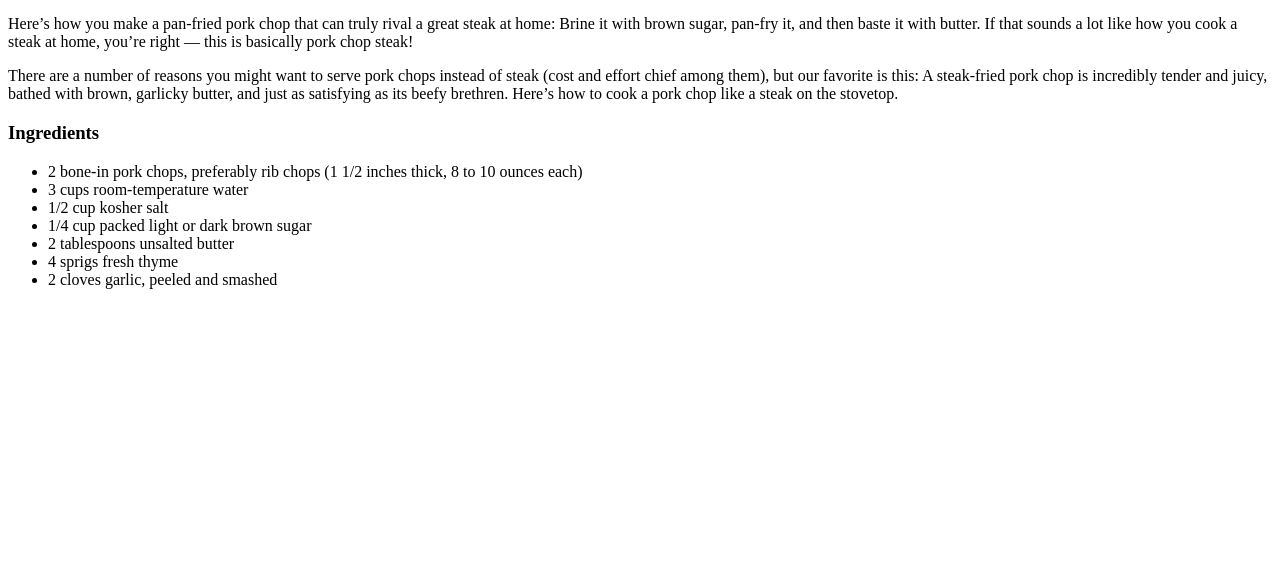
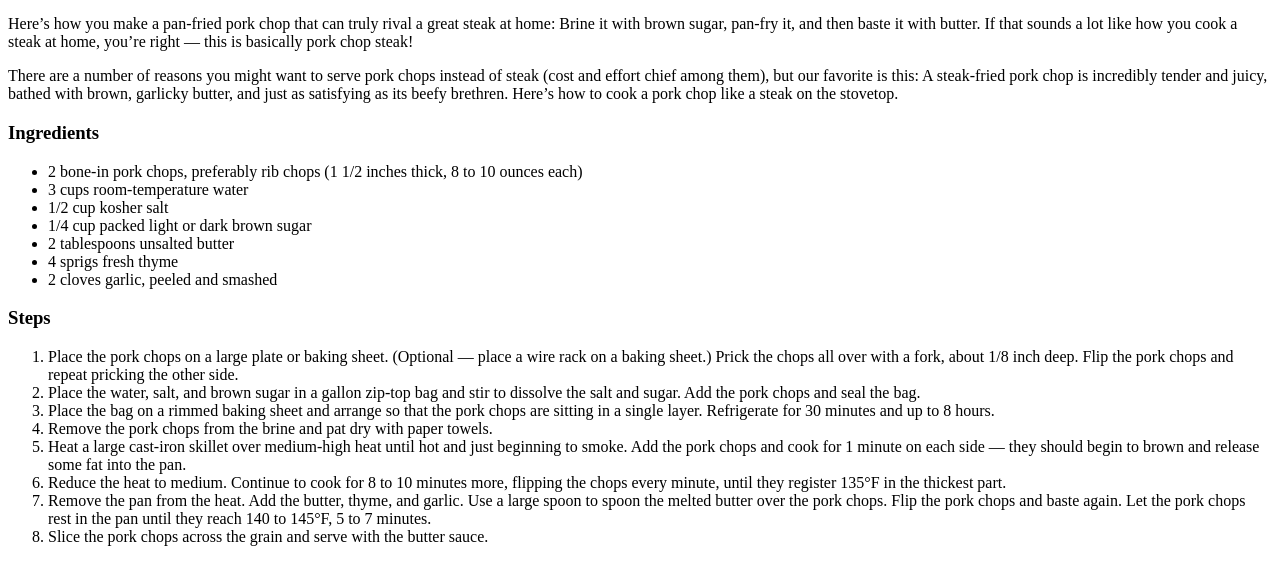
Before and after one commit to awilliams141/odin-recipes, a plain HTML site: page recipes/porkChops.html in a window 1280 px wide. Shown: the part 428-990 px from the top of the page. Before the commit the page ends 800 px from the top, so only its background shows below. Drawn offline with Linux system fonts and the light colour scheme.

Commit message:
Added Steps section to Pork Chops recipe page

```diff
--- a/recipes/porkChops.html
+++ b/recipes/porkChops.html
@@ -36,6 +36,41 @@
         <li>2 cloves garlic, peeled and smashed</li>
     </ul>
 
-
+    <h3>Steps</h3>
+    <ol>
+        <li>
+            Place the pork chops on a large plate or baking sheet. (Optional — place a wire
+            rack on a baking sheet.) Prick the chops all over with a fork, about 1/8 inch deep.
+            Flip the pork chops and repeat pricking the other side.
+        </li>
+        <li>
+            Place the water, salt, and brown sugar in a gallon zip-top bag and stir to dissolve
+            the salt and sugar. Add the pork chops and seal the bag.
+        </li>
+        <li>
+            Place the bag on a rimmed baking sheet and arrange so that the pork chops are
+            sitting in a single layer. Refrigerate for 30 minutes and up to 8 hours.
+        </li>
+        <li>
+            Remove the pork chops from the brine and pat dry with paper towels.
+        </li>
+        <li>
+            Heat a large cast-iron skillet over medium-high heat until hot and just beginning
+            to smoke. Add the pork chops and cook for 1 minute on each side — they should begin
+            to brown and release some fat into the pan.
+        </li>
+        <li>
+            Reduce the heat to medium. Continue to cook for 8 to 10 minutes more, flipping the
+            chops every minute, until they register 135°F in the thickest part.
+        </li>
+        <li>
+            Remove the pan from the heat. Add the butter, thyme, and garlic. Use a large spoon
+            to spoon the melted butter over the pork chops. Flip the pork chops and baste again.
+            Let the pork chops rest in the pan until they reach 140 to 145°F, 5 to 7 minutes.
+        </li>
+        <li>
+            Slice the pork chops across the grain and serve with the butter sauce.
+        </li>
+    </ol>
 </body>
 </html>
```
